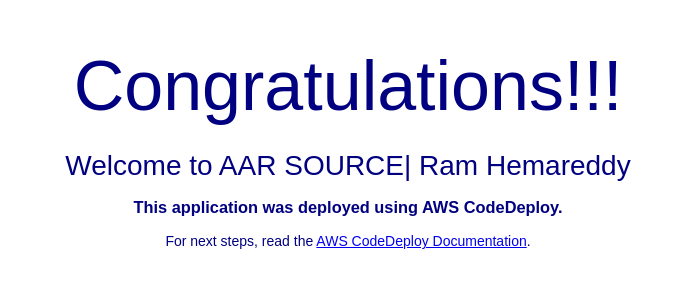
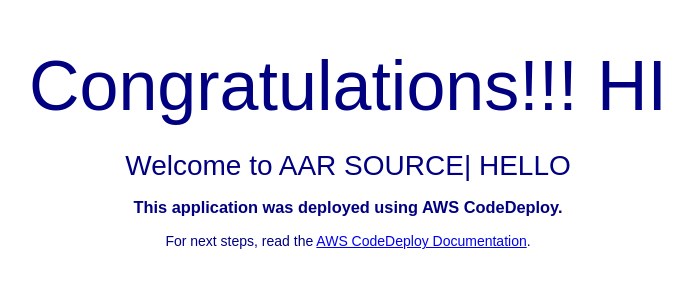
Before and after one commit to MirMayasir/Website, a plain HTML site: page index.html in a window 1280 px wide. Shown: the part 201-488 px from the top of the page, without its empty margins (292-984 px from the left). Drawn offline with Linux system fonts and the light colour scheme.

Commit message:
Update index.html

```diff
--- a/index.html
+++ b/index.html
@@ -27,8 +27,8 @@
 <body>
   <div align="center">
     <img src="https://s3.ap-south-1.amazonaws.com/www.basava.com/aar_logo_final.png" style="max-width: 20%;">
-    <h1>Congratulations!!! </h1>
-      <h2>Welcome to AAR SOURCE| Ram Hemareddy</h2>
+    <h1>Congratulations!!! HI </h1>
+      <h2>Welcome to AAR SOURCE| HELLO</h2>
     <h3>This application was deployed using AWS CodeDeploy.</h3>
     <p>For next steps, read the <a href="http://aws.amazon.com/documentation/codedeploy">AWS CodeDeploy Documentation</a>.</p>
   </div>
```
